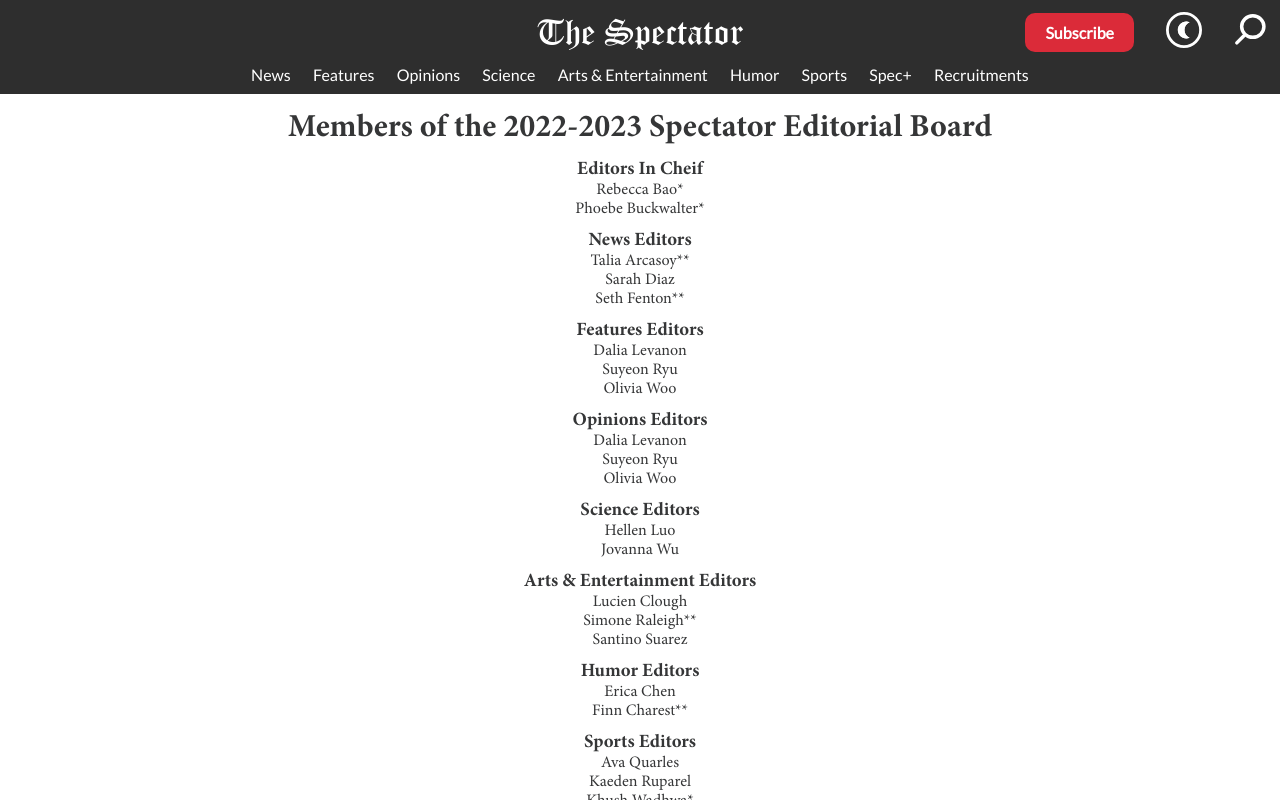
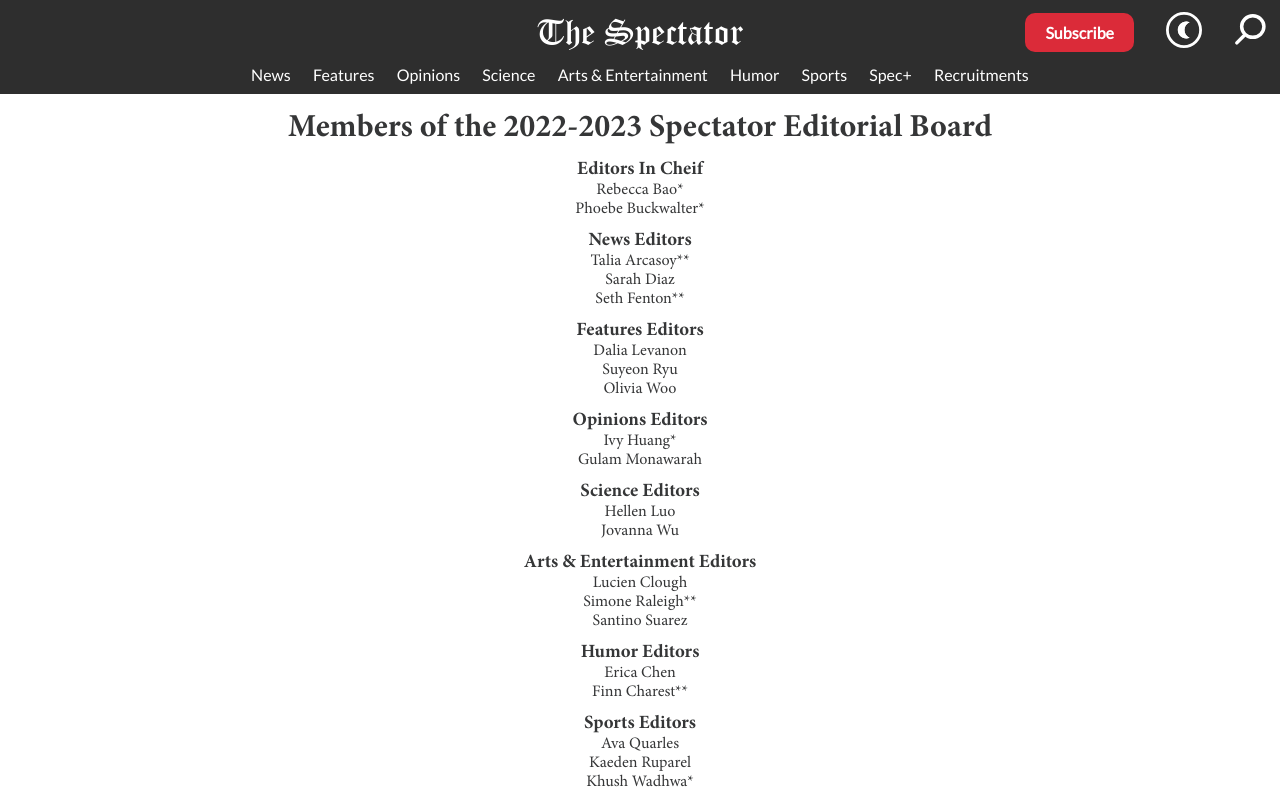
Before and after one commit to stuyspec/stuyspec-rewrite, a Next.js app: page /about/staff in a window 1280 px wide. Shown: the top 800 px of the page. Built offline with nearby package versions, Linux system fonts and the light colour scheme.

Commit message:
fix opinions' staff

```diff
--- a/pages/about/staff.tsx
+++ b/pages/about/staff.tsx
@@ -29,9 +29,8 @@ const StaffPage = () => {
 					</div>
 					<div>
 						<h3>Opinions Editors</h3>
-						<p>Dalia Levanon</p>
-						<p>Suyeon Ryu</p>
-						<p>Olivia Woo</p>
+						<p>Ivy Huang*</p>
+						<p>Gulam Monawarah</p>
 					</div>
 					<div>
 						<h3>Science Editors</h3>
```
